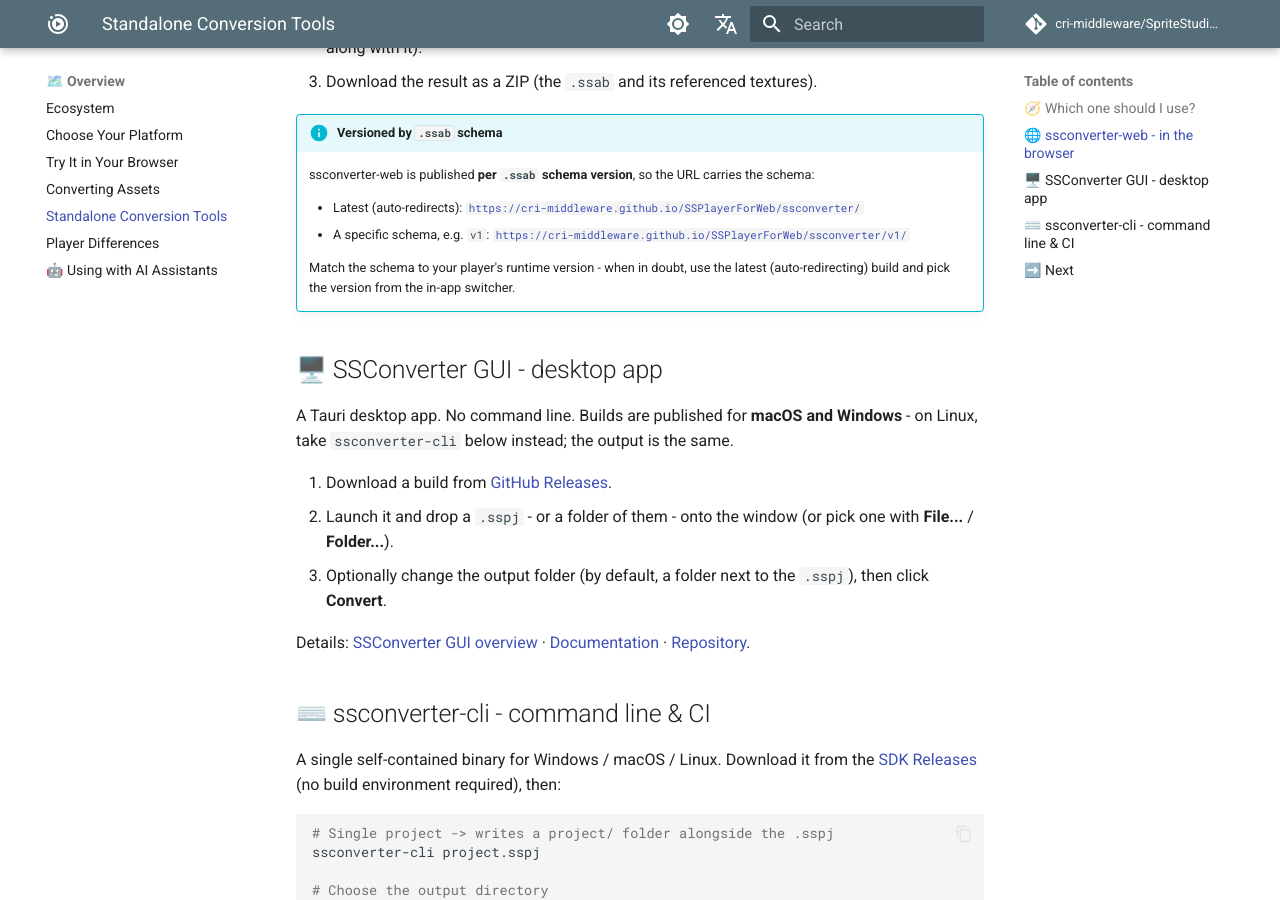
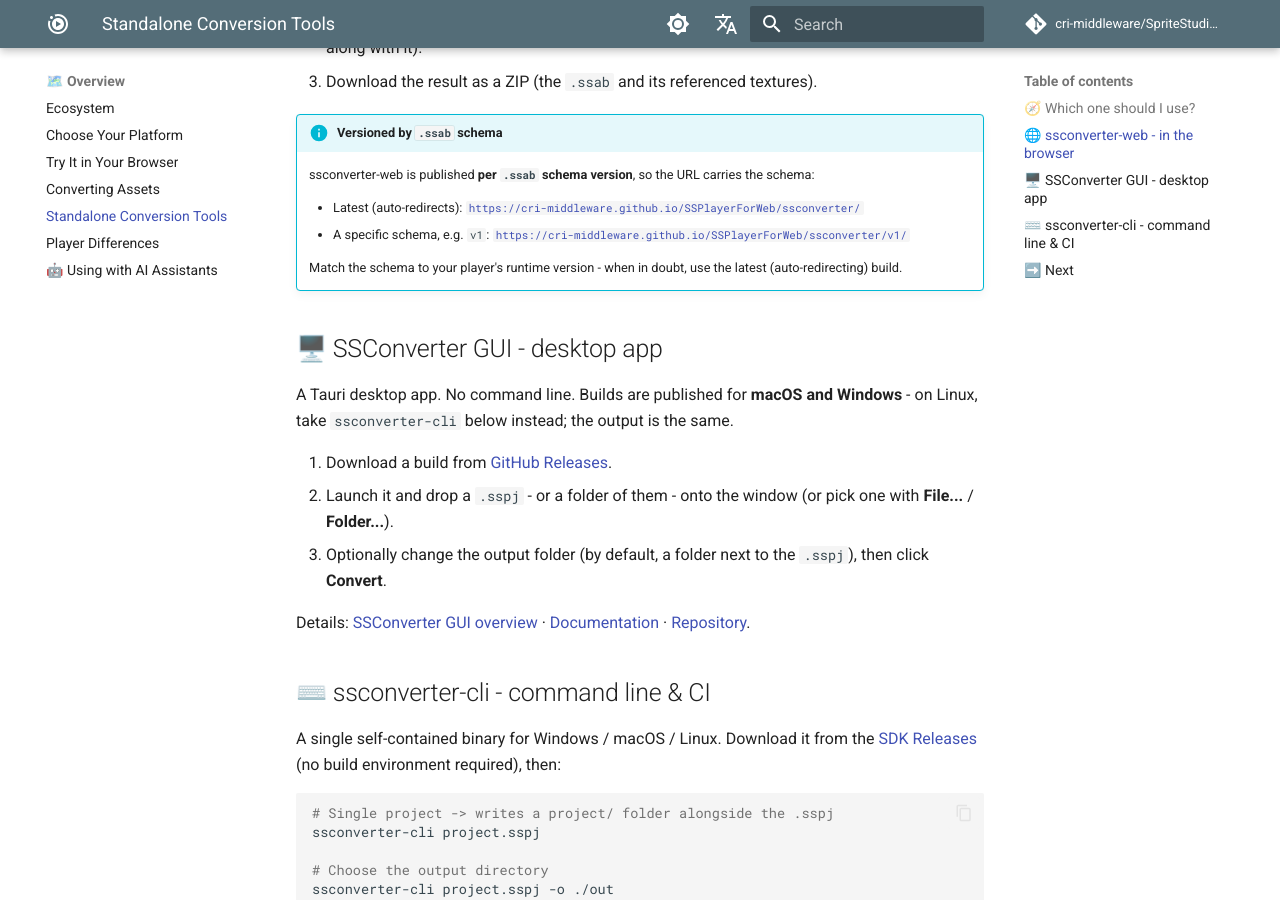
Before and after one commit to cri-middleware/SpriteStudio-Docs, an MkDocs documentation site: the page built from docs/en/overview/convert-with-a-standalone-tool.md, in a window 1280 px wide and 900 px high, scrolled down 1312 px. Built offline with MkDocs 1.6.1 and Material for MkDocs 9.7.7, drawn with Linux system fonts in a browser that asks for light colours; comment, search, counter and statistics services are not loaded.

Commit message:
Drop the ssconverter-web version switcher, which does not exist
The page shows its version; the schema is chosen by URL, as the bullets
above already say.

```diff
--- a/docs/en/overview/convert-with-a-standalone-tool.md
+++ b/docs/en/overview/convert-with-a-standalone-tool.md
@@ -47,7 +47,7 @@ Converts `.sspj` -> `.ssab` entirely in your browser; nothing is uploaded to a s
     - A specific schema, e.g. `v1`: [`https://cri-middleware.github.io/SSPlayerForWeb/ssconverter/v1/`](https://cri-middleware.github.io/SSPlayerForWeb/ssconverter/v1/)
 
     Match the schema to your player's runtime version - when in doubt, use the latest
-    (auto-redirecting) build and pick the version from the in-app switcher.
+    (auto-redirecting) build.
 
 ## 🖥️ SSConverter GUI - desktop app
 
```
Also changed, not shown: docs/ja/overview/convert-with-a-standalone-tool.md (+1 -1 lines).
